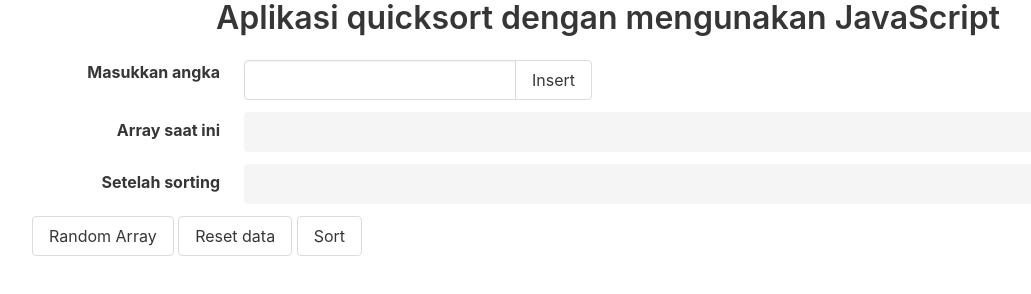
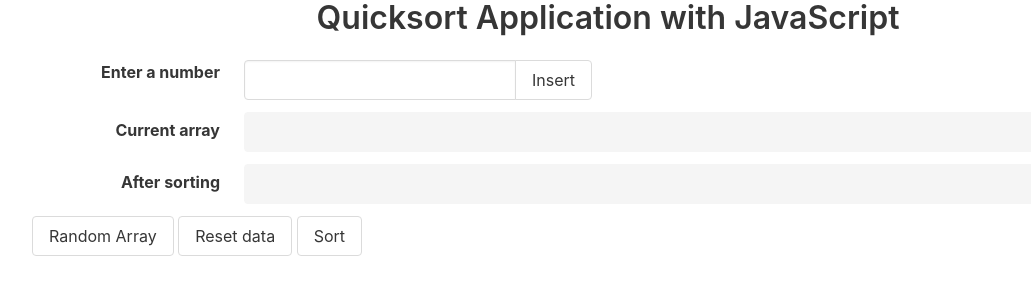
Before and after one commit to zarszz/algorithm-design-analysis-quicksort, a plain HTML site: page index.html in a window 1280 px wide. Shown: the whole page, without its empty margins (32-1063 px from the left). Drawn offline with nearby package versions, Linux system fonts and the light colour scheme.

Commit message:
update README.md and make program more interactive

```diff
--- a/index.html
+++ b/index.html
@@ -3,18 +3,18 @@
 
 <head>
     <meta charset="UTF-8" />
-    <title>Implementasi quicksort</title>
+    <title>Quicksort Implementation</title>
     <link rel="stylesheet" href="https://cdn.jsdelivr.net/npm/bulma@0.8.2/css/bulma.min.css">
     <script defer src="https://use.fontawesome.com/releases/v5.3.1/js/all.js"></script>
 </head>
 
 <body>
     <div class="container">
-        <h1 class="title has-text-centered">Aplikasi quicksort dengan mengunakan JavaScript</h1>
+        <h1 class="title has-text-centered">Quicksort Application with JavaScript</h1>
 
         <div class="field is-horizontal">
             <div class="field-label">
-                <label class="label">Masukkan angka</label>
+                <label class="label">Enter a number</label>
             </div>
             <div class="field-body">
                 <div class="field has-addons">
@@ -31,7 +31,7 @@
         </div>
         <div class="field is-horizontal">
             <div class="field-label is-normal">
-                <label class="label">Array saat ini</label>
+                <label class="label">Current array</label>
             </div>
             <div class="field-body">
                 <input class="input" type="text" name="currentArray" id="currentArray" value="" disabled></input>
@@ -39,7 +39,7 @@
         </div>
         <div class="field is-horizontal">
             <div class="field-label is-normal">
-                <label class="label">Setelah sorting</label>
+                <label class="label">After sorting</label>
             </div>
             <div class="field-body">
                 <input class="input" type="text" name="sortedArray" id="sortedArray" value="" disabled></input>
@@ -56,6 +56,7 @@
             array_value.push(parseInt(document.getElementById("inputArrayValue").value));
             document.getElementById("currentArray").value = "[" + array_value + "]";
             document.getElementById("inputArrayValue").value = "";
+            document.getElementById("inputArrayValue").focus();
         }
 
         function handleReset() {
```
Also changed, not shown: README.md.
